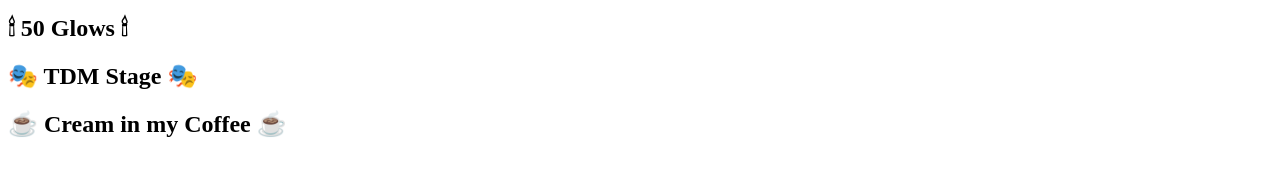
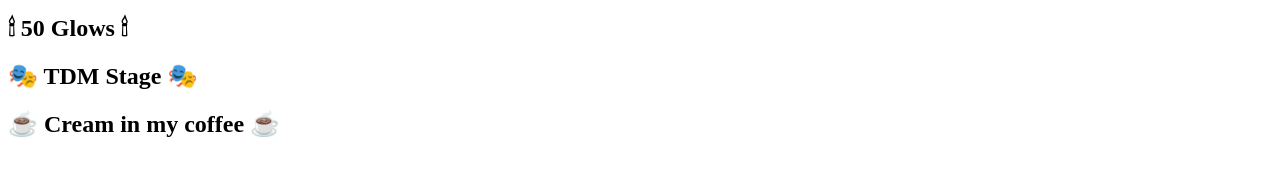
Before and after one commit to shduff/tdm, a Jekyll site: the page built from index.md, in a window 1280 px wide. Shown: the part 123-300 px from the top of the page. Built offline with Jekyll 4.4.1, drawn with Linux system fonts in a browser that asks for light colours; nearby versions of some CDN libraries.

```diff
--- a/index.md
+++ b/index.md
@@ -9,4 +9,4 @@ Inspired by Vi Hart's <a href="http://vihart.com/fifty-fizzbuzzes/">50 Fizzbuzze
 <h2><a href='{{site.baseurl}}/firstpancake'>🥞 First Pancakes 🥞</a></h2>
 <h2><a href='{{site.baseurl}}/fifty'>🕯 50 Glows 🕯</a></h2>
 <h2><a href='{{site.baseurl}}/stage'>🎭 TDM Stage 🎭</a></h2>
-<h2><a href='{{site.baseurl}}/cream'>☕️ Cream in my Coffee ☕️</a></h2>
+<h2><a href='{{site.baseurl}}/cream'>☕️ Cream in my coffee ☕️</a></h2>
--- a/media/css/style.css
+++ b/media/css/style.css
@@ -78,7 +78,7 @@ h1#splash-title {
 }
 
 /*This is for the cream canvases...*/
-canvas {
+canvas#defaultCanvas0 {
 	position:fixed;
 	top:0;
 	left:0;
```
